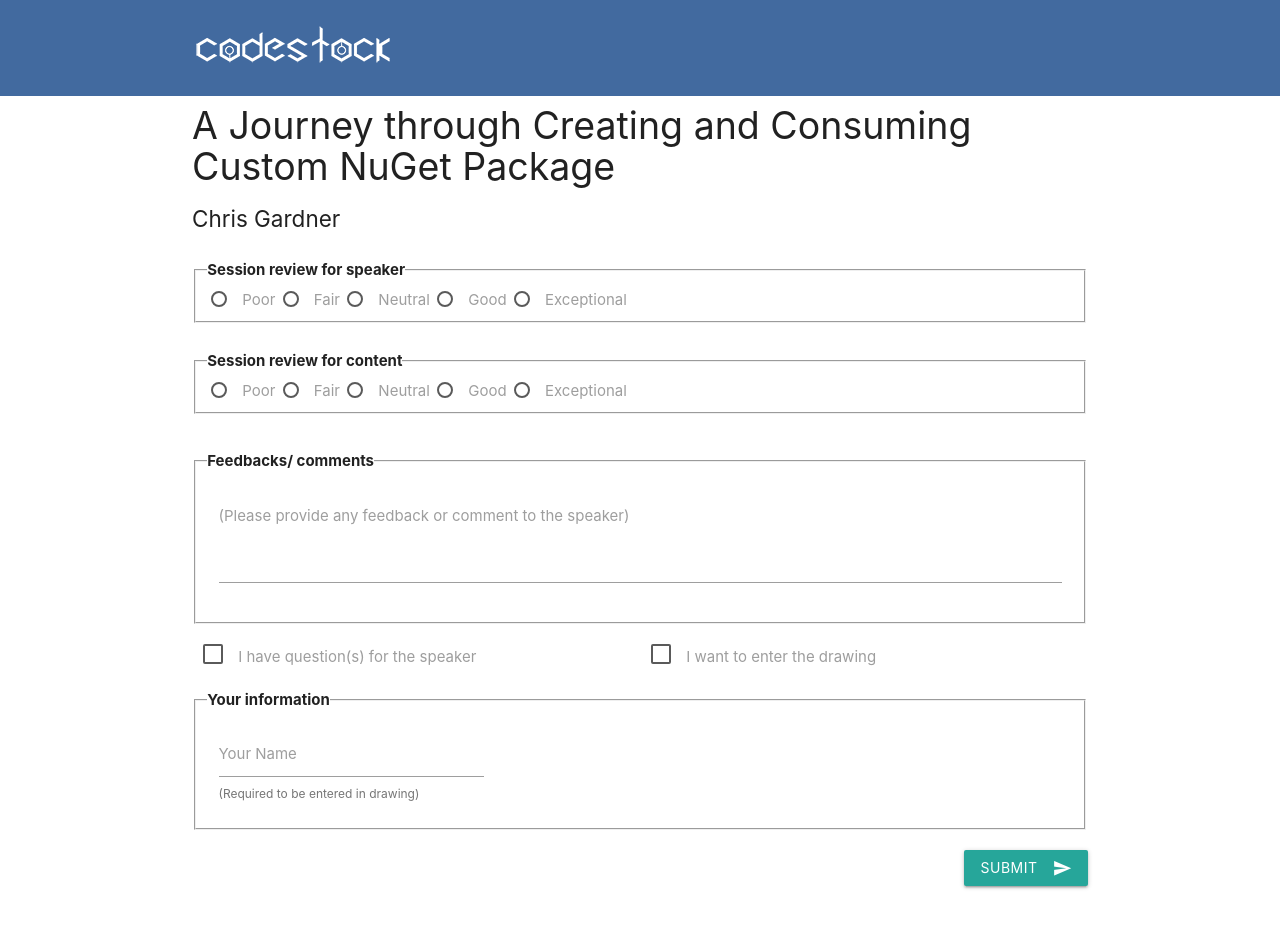
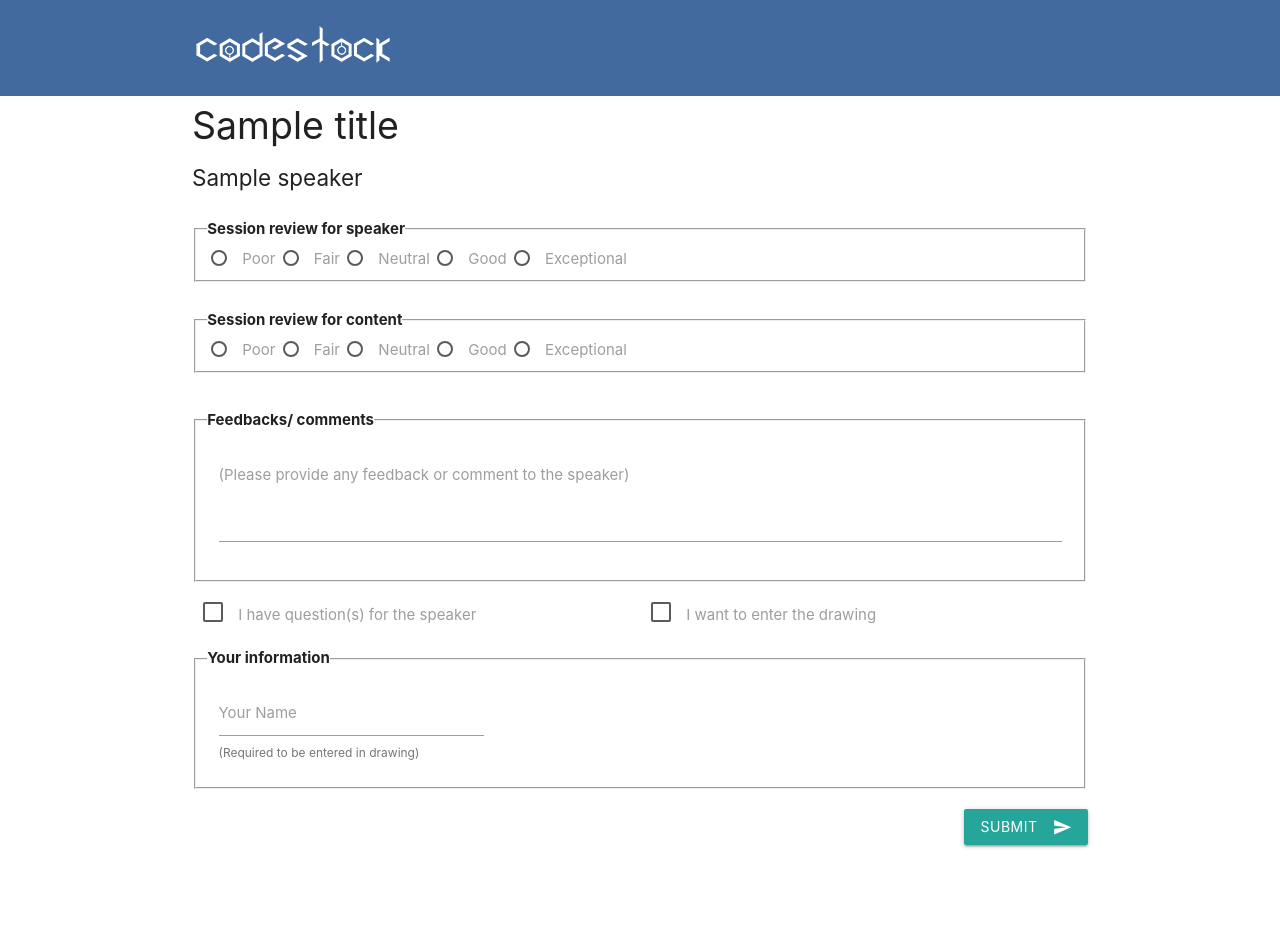
Before and after one commit to ShanTheNaan/CodeStock-speaker-form, a Flask app: template back-end/flaskApp/templates/form.html in a window 1280 px wide. After the commit the page ends 848 px from the top, so only its background shows below. Run offline with Flask 2, Linux system fonts and the light colour scheme; the template is opened without the code that fills it: most values are stand-ins (such as "Sample title", 1, 10 or a date in 2020).

Commit message:
get rekt

```diff
--- a/back-end/flaskApp/app.py
+++ b/back-end/flaskApp/app.py
@@ -64,16 +64,17 @@
 
 @app.route('/feedback/<int:uid>')
 def give_feedback(uid):
-  query = "SELECT bt.TalkId, tt.EventTitle, tt.EventLocation, tt.EventTime,\
-    st.FirstName, st.LastName FROM bridge_table bt INNER JOIN talk_table tt \
-    ON tt.TalkId = bt.TalkId INNER JOIN speaker_table st ON st.SpeakerId = bt.SpeakerId"
+  speakers = []
+  query = "SELECT bt.TalkId, tt.EventTitle, st.FirstName, st.LastName FROM \
+    bridge_table bt INNER JOIN talk_table tt ON tt.TalkId = bt.TalkId INNER JOIN \
+    speaker_table st ON st.SpeakerId = bt.SpeakerId WHERE bt.TalkId=" + str(uid)
 
   rows = mysql_obj.query_db(query)
+  talk_title = rows[0][1]
   for row in rows:
-    if row[0] == uid: break
+    speakers.append(row[-2] + ' ' + row[-1])
 
-  print(uid)
-  return render_template("form.html")
+  return render_template("form.html", title=talk_title, speakers=speakers)
 
 
 @app.route('/events')
--- a/back-end/flaskApp/templates/form.html
+++ b/back-end/flaskApp/templates/form.html
@@ -22,9 +22,10 @@
 
         <div class="row">
             <form class="container" action="#" onsubmit="return formSubmit()" method="POST">
-                <h1 class="form-title row" style="margin-top:1%;font-size: 2.5rem;" id="talk-title">A Journey through Creating and Consuming Custom NuGet Package</h1>
-                <h2 class="form-title row" style="margin-top:1%;font-size: 1.5rem;" id="talk-speakers">Chris Gardner</h2>
-
+                <h1 class="form-title row" style="margin-top:1%;font-size: 2.5rem;" id="talk-title">{{ title }}</h1>
+                <h2 class="form-title row" style="margin-top:1%;font-size:
+                  1.5rem;" id="talk-speakers">{% for speaker in speakers %}
+                  {{ speaker }}{% if not loop.last %}, {% endif %} {% endfor %} </h2>
 
                 <div class="row top-margin-3">
                     <fieldset>
```
